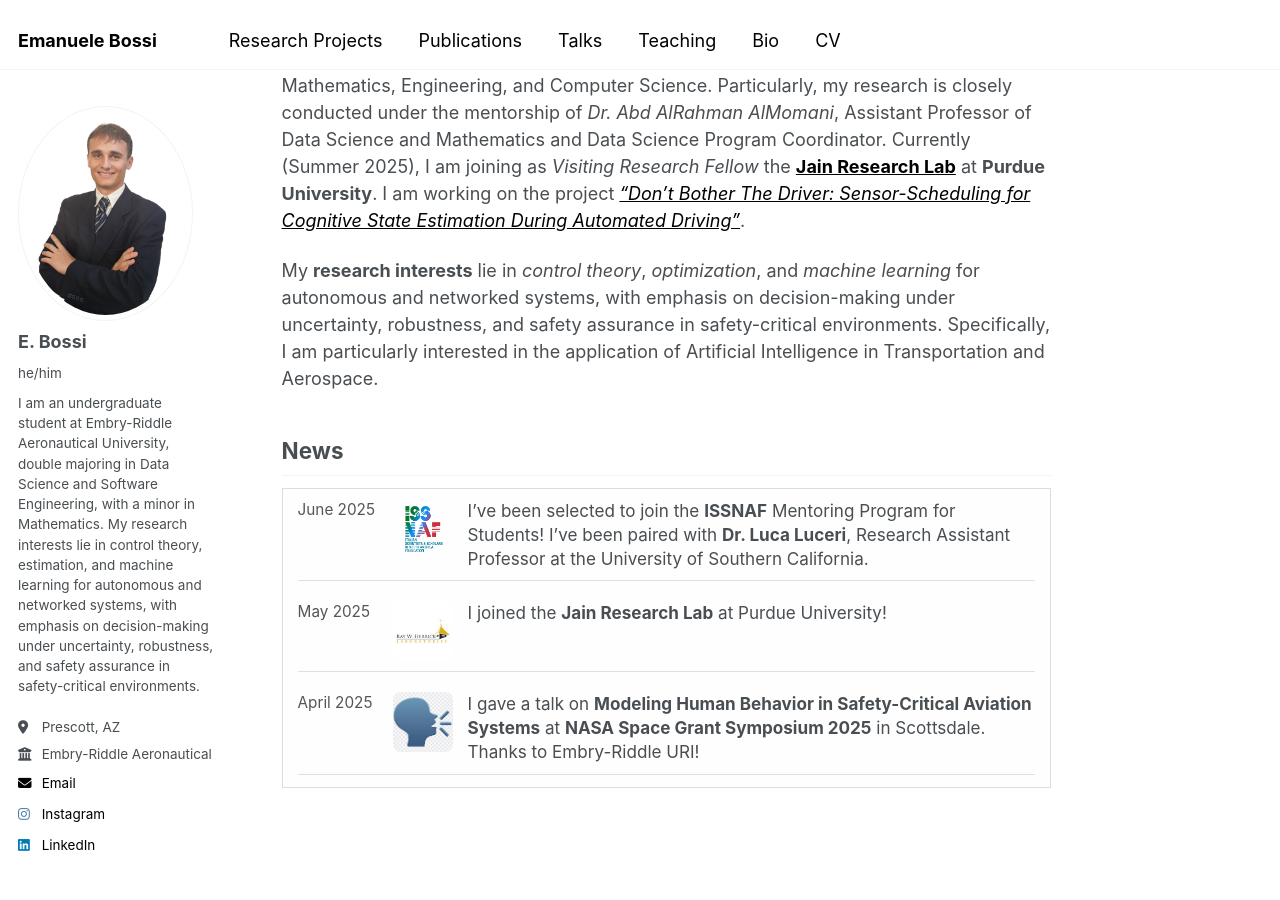
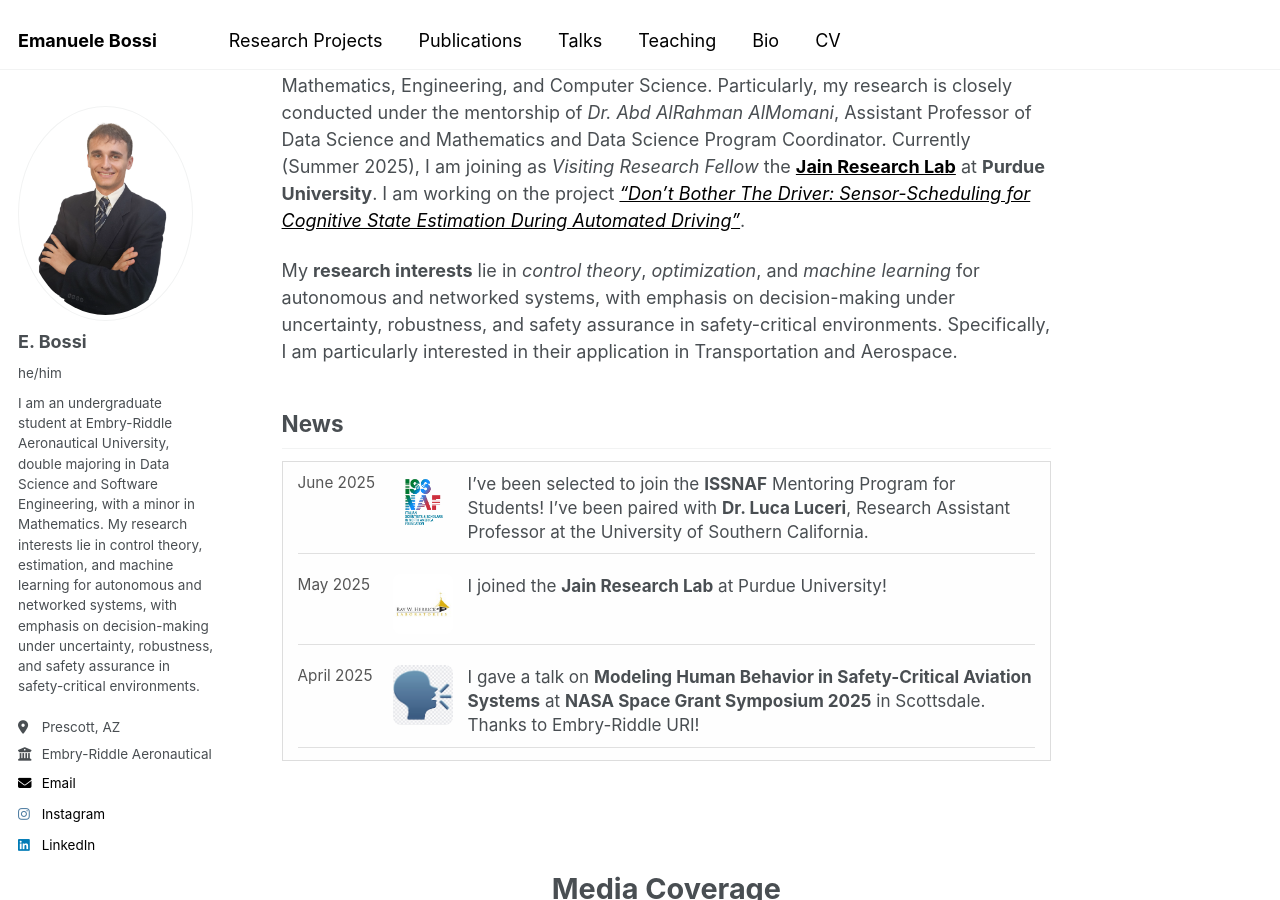
Before and after one commit to bossiemanuele/bossiemanuele.github.io, a Jekyll site: the page built from _pages/about.md, in a window 1280 px wide and 900 px high, scrolled down 490 px. Built offline with Jekyll 4.4.1, drawn with Linux system fonts in a browser that asks for light colours.

Commit message:
Update about.md

```diff
--- a/_pages/about.md
+++ b/_pages/about.md
@@ -141,7 +141,7 @@
 
 I am an Undergraduate student at **Embry-Riddle Aeronautical University** in the *College of Engineering* and *College of Arts & Sciences*. I am dual major in **Data Science** and **Software Engineering**, with a minor in **Mathematics**. I am a [**Teaching Assistant**](https://bossiemanuele.github.io/teaching/) for Professor *Timothy King*, Professor *Christopher Warner*, and Professor *Andri M. Gretarsson*. Additionally, I am an **Undergraduate Researcher** in the *Undergraduate Research Institute*, working with different professors across [**Research Projects**](https://bossiemanuele.github.io/portfolio/) that span Mathematics, Engineering, and Computer Science. Particularly, my research is closely conducted under the mentorship of *Dr. Abd AlRahman AlMomani*, Assistant Professor of Data Science and Mathematics and Data Science Program Coordinator. Currently (Summer 2025), I am joining as *Visiting Research Fellow* the [**Jain Research Lab**](https://engineering.purdue.edu/JainResearchLab/) at **Purdue University**. I am working on the project *["Don’t Bother The Driver: Sensor-Scheduling for Cognitive State Estimation During Automated Driving"](https://bossiemanuele.github.io/portfolio/00_SURF/)*.
 
-My **research interests** lie in *control theory*, *optimization*, and *machine learning* for autonomous and networked systems, with emphasis on decision-making under uncertainty, robustness, and safety assurance in safety-critical environments. Specifically, I am particularly interested in the application of Artificial Intelligence in Transportation and Aerospace.
+My **research interests** lie in *control theory*, *optimization*, and *machine learning* for autonomous and networked systems, with emphasis on decision-making under uncertainty, robustness, and safety assurance in safety-critical environments. Specifically, I am particularly interested in their application in Transportation and Aerospace.
 
 ## News
 
```
